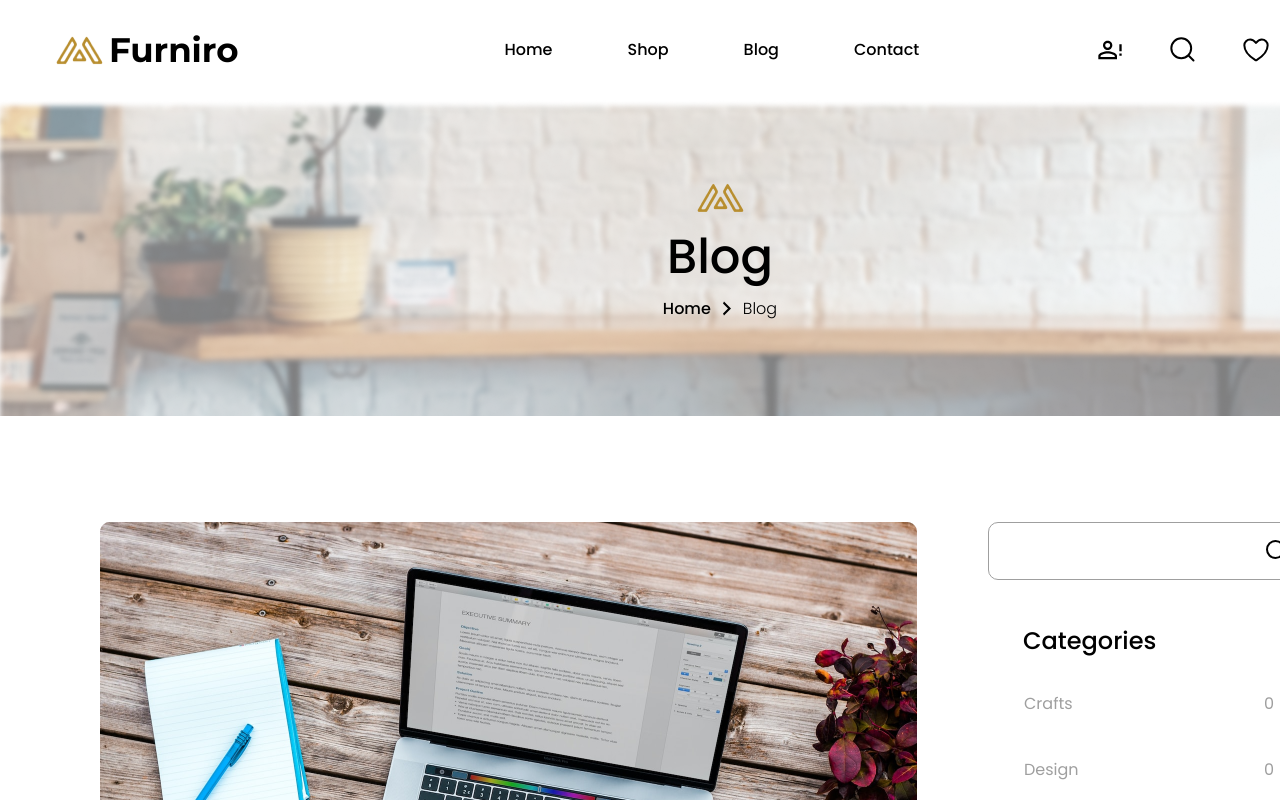
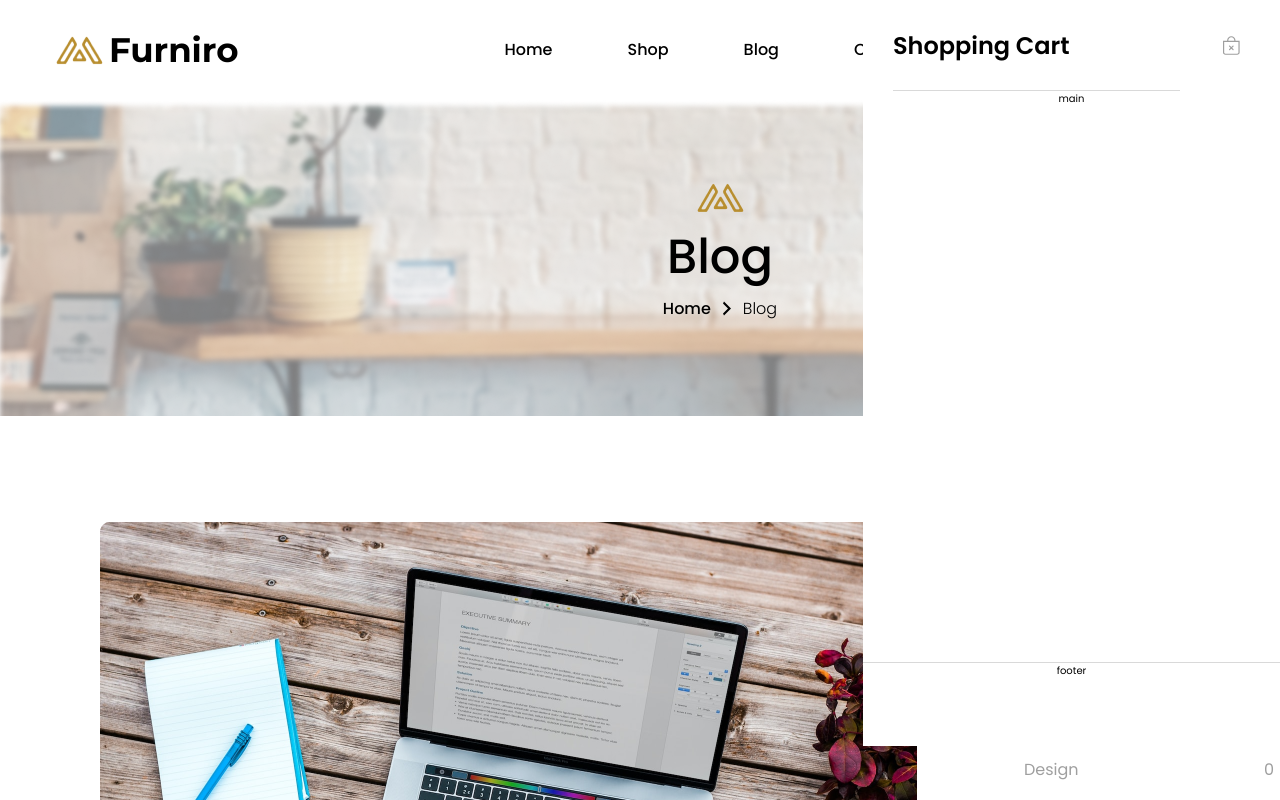
Before and after one commit to SubwaySerfer/e-commerce, a Vue app: page /blog in a window 1280 px wide. Shown: the top 800 px of the page. Built offline with nearby package versions, Linux system fonts and the light colour scheme.

Commit message:
feat: create cart popup

```diff
--- a/src/components/layout/TheHeader.vue
+++ b/src/components/layout/TheHeader.vue
@@ -30,12 +30,19 @@
         </li>
       </ul>
     </div>
+    <teleport to="#app">
+      <base-aside-popup></base-aside-popup>
+
+    </teleport>
   </header>
 </template>
 
 <script>
+import BaseAsidePopup from '../ui/BaseAsidePopup.vue';
+
 export default {
   //TODO: сделать перезагрузку страницы если я уже на домашней
+  components: { BaseAsidePopup },
   methods: {
     routeHome() {
       this.$router.push('/home');
--- /dev/null
+++ b/src/components/ui/BaseAsidePopup.vue
@@ -0,0 +1,70 @@
+<template>
+  <div class="popup">
+    <div class="popup__header">
+      <h2 class="header__label">Shopping Cart</h2>
+      <img src='/assets/icons/ui/popup-cart.svg' alt="cart and exit button." class="header__icon">
+    </div>
+    <span class="line"></span>
+
+    <div class="popup__content">
+      main
+    </div>
+    <div class="popup__footer">
+      footer
+    </div>
+  </div>
+</template>
+
+<style scoped>
+.popup {
+  width: 41.7rem;
+  height: 74.6rem;
+  background: #FFF;
+  position: fixed;
+  right: 0;
+  display: flex;
+  flex-direction: column;
+  justify-content: space-between;
+  color: #000;
+  font-family: Poppins;
+  font-style: normal;
+  line-height: normal;
+}
+
+.popup__header {
+
+  height: 9rem;
+  display: flex;
+  flex-direction: row;
+  align-items: center;
+  padding: 0 4rem 0 3rem;
+  justify-content: space-between;
+  width: 100%;
+}
+
+.header__label {
+  font-size: 2.4rem;
+  font-weight: 600;
+}
+
+.header__icon {
+  width: 1.6625rem;
+  height: 1.9rem;
+}
+
+.line {
+  width: 28.7rem;
+  height: 1px;
+  background: #D9D9D9;
+  margin-left: 3rem;
+}
+
+.popup__content {
+  flex: 1;
+}
+
+.popup__footer {
+  border-top: 1px solid #D9D9D9;
+  height: 8.4rem;
+}
+</style>
```
Also changed, not shown: public/assets/icons/ui/popup-cart.svg (added).
